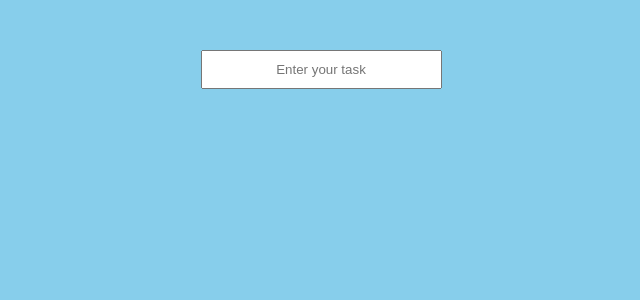
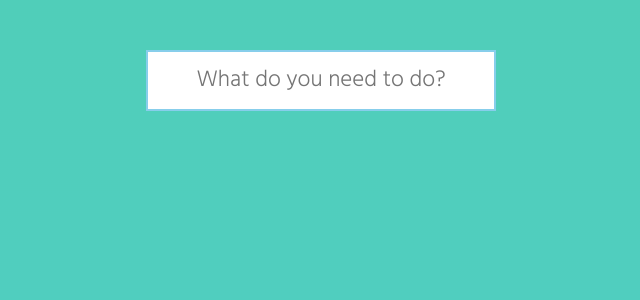
Before and after one commit to MatthieuNadeau96/Todo-List, a React (Create React App) app: page / in a window 1280 px wide. Shown: the top 300 px of the page, without its empty margins (319-959 px from the left). Built offline with nearby package versions, Linux system fonts and the light colour scheme.

Commit message:
Styling: Color and Font Changes

```diff
--- a/public/index.html
+++ b/public/index.html
@@ -4,21 +4,11 @@
     <meta charset="utf-8">
     <meta name="viewport" content="width=device-width, initial-scale=1, shrink-to-fit=no">
     <meta name="theme-color" content="#000000">
-    <!--
-      manifest.json provides metadata used when your web app is added to the
-      homescreen on Android. See https://developers.google.com/web/fundamentals/engage-and-retain/web-app-manifest/
-    -->
+
     <link rel="manifest" href="%PUBLIC_URL%/manifest.json">
     <link rel="shortcut icon" href="%PUBLIC_URL%/favicon.ico">
-    <!--
-      Notice the use of %PUBLIC_URL% in the tags above.
-      It will be replaced with the URL of the `public` folder during the build.
-      Only files inside the `public` folder can be referenced from the HTML.
+    <link href="https://fonts.googleapis.com/css?family=Hind:300,400,700" rel="stylesheet">
 
-      Unlike "/favicon.ico" or "favicon.ico", "%PUBLIC_URL%/favicon.ico" will
-      work correctly both with client-side routing and a non-root public URL.
-      Learn how to configure a non-root public URL by running `npm run build`.
-    -->
     <title>React App</title>
   </head>
   <body>
@@ -26,15 +16,6 @@
       You need to enable JavaScript to run this app.
     </noscript>
     <div id="root"></div>
-    <!--
-      This HTML file is a template.
-      If you open it directly in the browser, you will see an empty page.
 
-      You can add webfonts, meta tags, or analytics to this file.
-      The build step will place the bundled scripts into the <body> tag.
-
-      To begin the development, run `npm start` or `yarn start`.
-      To create a production bundle, use `npm run build` or `yarn build`.
-    -->
   </body>
 </html>
--- a/src/App.css
+++ b/src/App.css
@@ -2,6 +2,7 @@
   margin-top: 50px;
   display: flex;
   flex-direction: column;
+  font-size: 1.2em;
 }
 
 .Form {
@@ -13,22 +14,29 @@
 .Form input {
   text-align: center;
   padding: 10px 30px;
+  font-size: 1.2em;
+  border: 2px solid skyblue;
+  font-family: 'Hind', sans-serif;
+  font-weight: lighter;
 }
 
 
 .Task {
   padding: 10px 30px;
   margin: 15px 0;
-  background-color: rgba(255, 255, 255, 0.6);
+  background-color: rgba(255, 255, 255, .7);
   border-radius: 5px;
   display: flex;
   justify-content: center;
   transition: 250ms;
+  color: black;
+  border: 2px solid skyblue;
 }
 
 .Task:hover {
   cursor: pointer;
-  background-color: rgb(226, 177, 179);
+  background-color: rgba(234, 119, 119, 0.8);
+  border: 2px solid rgb(234, 119, 119);
 }
 
 .Task span {
--- a/src/components/Form.js
+++ b/src/components/Form.js
@@ -9,7 +9,7 @@ class Form extends Component {
           <input
             onChange={(e) => this.props.handleChange(e)}
             value={this.props.inputValue}
-            placeholder="Enter your task"
+            placeholder="What do you need to do?"
           />
         </form>
       </div>
--- a/src/components/List.js
+++ b/src/components/List.js
@@ -8,7 +8,7 @@ class List extends Component {
   render() {
     return (
       <div className="List">
-        <FlipMove typeName={null} duration={180} easing="ease-out">
+        <FlipMove typeName={null} duration={150} easing="ease-out">
           {this.props.todos.map((todo, index) => {
             return (
               <Task
--- a/src/index.css
+++ b/src/index.css
@@ -2,8 +2,9 @@ body {
   margin: 0;
   padding: 0;
   font-family: sans-serif;
-  background: skyblue;
+  background: linear-gradient(to bottom, #50ceb9, #50cec9);
   height: 100vh;
+  font-family: 'Hind', sans-serif;
 }
 
 #root {
```
